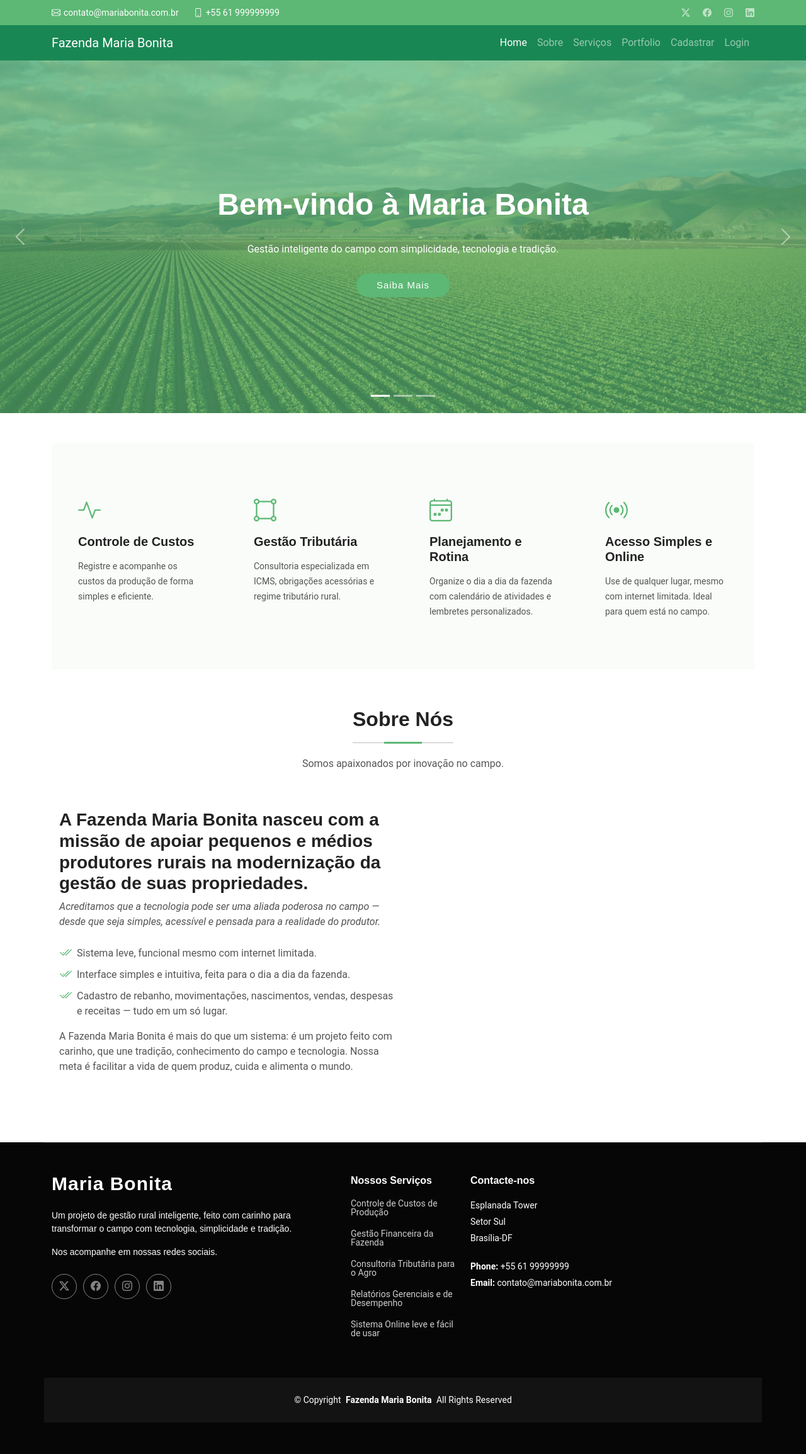
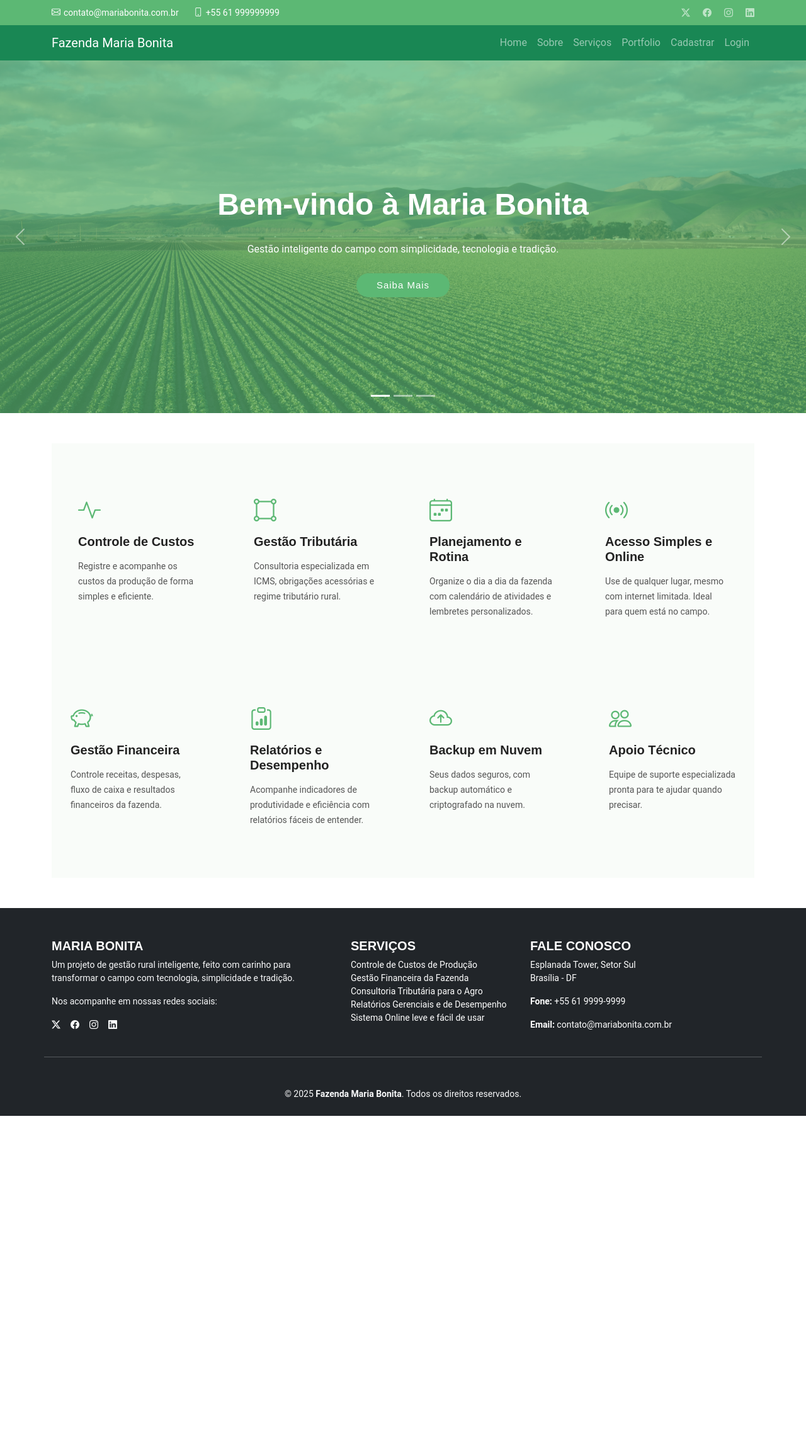
Before and after one commit to seixasita/mariabonita, a FastAPI app: page / in a window 1280 px wide. Shown: the whole page at 63% size. After the commit the page ends 1772 px from the top, so only its background shows below. Run offline with FastAPI, Linux system fonts and the light colour scheme; some libraries are stand-ins or nearby versions.

Commit message:
meohorias na organizacao

```diff
--- a/main.py
+++ b/main.py
@@ -163,9 +163,12 @@ def noticias(request: Request):
     return templates.TemplateResponse("noticias.html", {"request": request})
 
 @app.get("/sobre", response_class=HTMLResponse)
-def sobre(request: Request):
-    return templates.TemplateResponse("sobre.html", {"request": request})
-
+async def sobre(request: Request):
+    user = request.session.get("user")  # ou use o sistema de autenticação que estiver usando
+    return templates.TemplateResponse("sobre.html", {
+        "request": request,
+        "user": user
+    })
 
 @app.get("/teste", response_class=HTMLResponse)
 def teste_navbar(request: Request):
--- a/templates/base.html
+++ b/templates/base.html
@@ -4,56 +4,54 @@
   <meta charset="utf-8" />
   <meta name="viewport" content="width=device-width, initial-scale=1.0" />
   <title>{% block title %}Fazenda Maria Bonita{% endblock %}</title>
+
   <!-- Favicon -->
   <link rel="icon" href="{{ url_for('static', path='assets/img/favicon.png') }}" type="image/png" />
-  <!-- Estilos e fontes -->
+
+  <!-- CSS -->
   <link href="/static/assets/vendor/bootstrap/css/bootstrap.min.css" rel="stylesheet" />
   <link href="/static/assets/vendor/bootstrap-icons/bootstrap-icons.css" rel="stylesheet" />
   <link href="/static/assets/css/main.css" rel="stylesheet" />
+  {% block extra_css %}{% endblock %}
 </head>
-<body class="starter-page-page">
+<body class="d-flex flex-column min-vh-100">
 
   <!-- Cabeçalho -->
   <header class="header sticky-top">
-
-     <div class="topbar d-flex align-items-center accent-background">
+    <div class="topbar d-flex align-items-center accent-background">
       <div class="container d-flex justify-content-center justify-content-md-between">
         <div class="contact-info d-flex align-items-center">
-          <i class="bi bi-envelope d-flex align-items-center"><a href="mailto:contato@mariabonita.com.br">contato@mariabonita.com.br</a></i>
-          <i class="bi bi-phone d-flex align-items-center ms-4"><span>+55 61 999999999</span></i>
+          <i class="bi bi-envelope"><a href="mailto:contato@mariabonita.com.br">contato@mariabonita.com.br</a></i>
+          <i class="bi bi-phone ms-4"><span>+55 61 999999999</span></i>
         </div>
         <div class="social-links d-none d-md-flex align-items-center">
-          <a href="#" class="twitter"><i class="bi bi-twitter-x"></i></a>
-          <a href="#" class="facebook"><i class="bi bi-facebook"></i></a>
-          <a href="#" class="instagram"><i class="bi bi-instagram"></i></a>
-          <a href="#" class="linkedin"><i class="bi bi-linkedin"></i></a>
+          <a href="#"><i class="bi bi-twitter-x"></i></a>
+          <a href="#"><i class="bi bi-facebook"></i></a>
+          <a href="#"><i class="bi bi-instagram"></i></a>
+          <a href="#"><i class="bi bi-linkedin"></i></a>
         </div>
       </div>
-    </div><!-- End Top Bar -->
+    </div>
 
-   <nav class="navbar navbar-expand-lg navbar-dark bg-success sticky-top">
+    <nav class="navbar navbar-expand-lg navbar-dark bg-success sticky-top">
       <div class="container">
         <a class="navbar-brand" href="/">Fazenda Maria Bonita</a>
-        <button class="navbar-toggler" type="button" data-bs-toggle="collapse" data-bs-target="#navbarSupportedContent"
-                aria-controls="navbarSupportedContent" aria-expanded="false" aria-label="Alternar navegação">
+        <button class="navbar-toggler" type="button" data-bs-toggle="collapse" data-bs-target="#navbarSupportedContent">
           <span class="navbar-toggler-icon"></span>
         </button>
 
         <div class="collapse navbar-collapse" id="navbarSupportedContent">
           <ul class="navbar-nav ms-auto mb-2 mb-lg-0">
-            <li class="nav-item"><a class="nav-link active" aria-current="page" href="/">Home</a></li>
-            <li class="nav-item"><a class="nav-link" href="#about">Sobre</a></li>
+            <li class="nav-item"><a class="nav-link" href="/">Home</a></li>
+            <li class="nav-item"><a class="nav-link" href="/sobre">Sobre</a></li>
             <li class="nav-item"><a class="nav-link" href="#services">Serviços</a></li>
             <li class="nav-item"><a class="nav-link" href="#portfolio">Portfolio</a></li>
-
-
-
             {% if user %}
               <li class="nav-item dropdown">
-                <a class="nav-link dropdown-toggle" href="#" id="userMenu" role="button" data-bs-toggle="dropdown" aria-expanded="false">
+                <a class="nav-link dropdown-toggle" href="#" id="userMenu" role="button" data-bs-toggle="dropdown">
                   Olá, {{ user.name }}
                 </a>
-                <ul class="dropdown-menu dropdown-menu-end" aria-labelledby="userMenu">
+                <ul class="dropdown-menu dropdown-menu-end">
                   <li><a class="dropdown-item" href="/perfil">Perfil</a></li>
                   <li><a class="dropdown-item" href="/custos">Custos</a></li>
                   <li><a class="dropdown-item" href="/relatorio_custos">Relatório</a></li>
@@ -67,73 +65,29 @@
           </ul>
         </div>
       </div>
-  </nav>
+    </nav>
+  </header>
 
+  <!-- Conteúdo que ocupa largura total da página -->
+  {% block fullwidth %}{% endblock %}
 
-  </header>
-  <!-- Bloco sem container, ideal para hero full-width -->
-  {% block fullwidth %}
+  <!-- Conteúdo principal -->
+  <main class="container py-5 flex-grow-1">
+    {% block content %}{% endblock %}
+  </main>
+  <!-- Rodapé, sobrescreva com vazio se quiser removê-lo -->
+  {% block footer %}
+  <!-- Rodapé fixado no final -->
+  <footer class="bg-dark text-white text-center py-4">
+    <div class="container">
+      <p class="mb-0">© 2025 Fazenda Maria Bonita. Todos os direitos reservados.</p>
+    </div>
+  </footer>
   {% endblock %}
 
-  <!-- Conteúdo principal -->
-  <main class="container py-5">
-    {% block content %}{% endblock %}
-  </main>
-
-  <!-- Rodapé -->
-
-  <footer id="footer" class="footer dark-background">
-
-    <div class="container footer-top">
-      <div class="row gy-4">
-        <div class="col-lg-5 col-md-12 footer-about">
-          <a href="index.html" class="logo d-flex align-items-center">
-            <span class="sitename">Maria Bonita</span>
-          </a>
-          <p>Um projeto de gestão rural inteligente, feito com carinho para transformar o campo com tecnologia, simplicidade e tradição.</p>
-          <p>Nos acompanhe em nossas redes sociais.</p>
-          <div class="social-links d-flex mt-4">
-            <a href=""><i class="bi bi-twitter-x"></i></a>
-            <a href=""><i class="bi bi-facebook"></i></a>
-            <a href=""><i class="bi bi-instagram"></i></a>
-            <a href=""><i class="bi bi-linkedin"></i></a>
-          </div>
-        </div>
-
-
-        <div class="col-lg-2 col-6 footer-links">
-          <h4>Nossos Serviços</h4>
-          <ul>
-            <li><a href="#">Controle de Custos de Produção</a></li>
-            <li><a href="#">Gestão Financeira da Fazenda</a></li>
-            <li><a href="#">Consultoria Tributária para o Agro</a></li>
-            <li><a href="#">Relatórios Gerenciais e de Desempenho</a></li>
-            <li><a href="#">Sistema Online leve e fácil de usar</a></li>
-          </ul>
-        </div>
-
-        <div class="col-lg-3 col-md-12 footer-contact text-center text-md-start">
-          <h4>Contacte-nos</h4>
-          <p>Esplanada Tower</p>
-          <p>Setor Sul</p>
-          <p>Brasília-DF</p>
-          <p class="mt-4"><strong>Phone:</strong> <span>+55 61 99999999</span></p>
-          <p><strong>Email:</strong> <span>contato@mariabonita.com.br</span></p>
-        </div>
-
-      </div>
-    </div>
-
-    <div class="container copyright text-center mt-4">
-      <p>© <span>Copyright</span> <strong class="px-1 sitename">Fazenda Maria Bonita</strong> <span>All Rights Reserved</span></p>
-    </div>
-
-  </footer>
   <!-- Scripts -->
-
-  <!-- Scripts -->
-<script src="https://cdn.jsdelivr.net/npm/bootstrap@5.3.0/dist/js/bootstrap.bundle.min.js"></script>
-<script src="/static/assets/js/menu-toggle.js"></script>
-
+  <script src="/static/assets/vendor/bootstrap/js/bootstrap.bundle.min.js"></script>
+  <script src="/static/assets/js/menu-toggle.js"></script>
+  {% block extra_js %}{% endblock %}
 </body>
 </html>
--- a/templates/cadastro.html
+++ b/templates/cadastro.html
@@ -1,5 +1,5 @@
 <!-- templates/cadastro.html -->
-{% extends "clean_base.html" %}
+{% extends "base.html" %}
 
 {% block title %}Cadastro{% endblock %}
 
--- a/templates/index.html
+++ b/templates/index.html
@@ -58,7 +58,6 @@
 <section id="featured-services" class="featured-services section light-background">
   <div class="container">
     <div class="row gy-4">
-
       <div class="col-xl-3 col-md-6 d-flex" data-aos="fade-up" data-aos-delay="100">
         <div class="service-item position-relative">
           <div class="icon"><i class="bi bi-activity icon"></i></div>
@@ -66,7 +65,6 @@
           <p>Registre e acompanhe os custos da produção de forma simples e eficiente.</p>
         </div>
       </div><!-- End Service Item -->
-
       <div class="col-xl-3 col-md-6 d-flex" data-aos="fade-up" data-aos-delay="200">
         <div class="service-item position-relative">
           <div class="icon"><i class="bi bi-bounding-box-circles icon"></i></div>
@@ -74,7 +72,6 @@
           <p>Consultoria especializada em ICMS, obrigações acessórias e regime tributário rural.</p>
         </div>
       </div><!-- End Service Item -->
-
       <div class="col-xl-3 col-md-6 d-flex" data-aos="fade-up" data-aos-delay="300">
         <div class="service-item position-relative">
           <div class="icon"><i class="bi bi-calendar4-week icon"></i></div>
@@ -82,7 +79,6 @@
           <p>Organize o dia a dia da fazenda com calendário de atividades e lembretes personalizados.</p>
         </div>
       </div><!-- End Service Item -->
-
       <div class="col-xl-3 col-md-6 d-flex" data-aos="fade-up" data-aos-delay="400">
         <div class="service-item position-relative">
           <div class="icon"><i class="bi bi-broadcast icon"></i></div>
@@ -90,77 +86,94 @@
           <p>Use de qualquer lugar, mesmo com internet limitada. Ideal para quem está no campo.</p>
         </div>
       </div><!-- End Service Item -->
+    </div>
+  </div>
+  <!-- Segunda linha com mais 4 serviços -->
+  <div class="row gy-4 mt-2">
+    <div class="col-xl-3 col-md-6 d-flex" data-aos="fade-up" data-aos-delay="100">
+      <div class="service-item position-relative">
+        <div class="icon"><i class="bi bi-piggy-bank icon"></i></div>
+        <h4><a href="#" class="stretched-link">Gestão Financeira</a></h4>
+        <p>Controle receitas, despesas, fluxo de caixa e resultados financeiros da fazenda.</p>
+      </div>
+    </div>
 
+    <div class="col-xl-3 col-md-6 d-flex" data-aos="fade-up" data-aos-delay="200">
+      <div class="service-item position-relative">
+        <div class="icon"><i class="bi bi-clipboard-data icon"></i></div>
+        <h4><a href="#" class="stretched-link">Relatórios e Desempenho</a></h4>
+        <p>Acompanhe indicadores de produtividade e eficiência com relatórios fáceis de entender.</p>
+      </div>
+    </div>
+
+    <div class="col-xl-3 col-md-6 d-flex" data-aos="fade-up" data-aos-delay="300">
+      <div class="service-item position-relative">
+        <div class="icon"><i class="bi bi-cloud-arrow-up icon"></i></div>
+        <h4><a href="#" class="stretched-link">Backup em Nuvem</a></h4>
+        <p>Seus dados seguros, com backup automático e criptografado na nuvem.</p>
+      </div>
+    </div>
+
+    <div class="col-xl-3 col-md-6 d-flex" data-aos="fade-up" data-aos-delay="400">
+      <div class="service-item position-relative">
+        <div class="icon"><i class="bi bi-people icon"></i></div>
+        <h4><a href="#" class="stretched-link">Apoio Técnico</a></h4>
+        <p>Equipe de suporte especializada pronta para te ajudar quando precisar.</p>
+      </div>
     </div>
   </div>
 </section><!-- /Featured Services Section -->
 
 
-<!-- About Section -->
-    <section id="about" class="about section">
 
-      <!-- Section Title -->
-      <div class="container section-title" data-aos="fade-up">
-        <h2>Sobre Nós</h2>
-        <p>Somos apaixonados por inovação no campo.</p>
-      </div><!-- End Section Title -->
-
-      <div class="container">
-        <div class="row gy-4">
-
-          <div class="col-lg-6 content" data-aos="fade-up" data-aos-delay="200">
-            <h3>A <strong>Fazenda Maria Bonita</strong> nasceu com a missão de apoiar pequenos e médios produtores rurais na modernização da gestão de suas propriedades.</h3>
-            <p class="fst-italic">
-              Acreditamos que a tecnologia pode ser uma aliada poderosa no campo — desde que seja simples, acessível e pensada para a realidade do produtor.
-            </p>
-            <ul>
-              <li><i class="bi bi-check2-all"></i> <span>Sistema leve, funcional mesmo com internet limitada.</span></li>
-              <li><i class="bi bi-check2-all"></i> <span>Interface simples e intuitiva, feita para o dia a dia da fazenda.</span></li>
-              <li><i class="bi bi-check2-all"></i> <span>Cadastro de rebanho, movimentações, nascimentos, vendas, despesas e receitas — tudo em um só lugar.</span></li>
-            </ul>
-            <p>
-              A Fazenda Maria Bonita é mais do que um sistema: é um projeto feito com carinho, que une tradição, conhecimento do campo e tecnologia. Nossa meta é facilitar a vida de quem produz, cuida e alimenta o mundo.
-            </p>
-          </div>
+<!-- Resto da página -->
+{% endblock %}
+{% block footer %}
+<!-- Novo rodapé personalizado para a página index -->
+<!-- Rodapé -->
+  <!-- Rodapé -->
+<footer id="footer" class="footer bg-dark text-light pt-5 pb-4">
+  <div class="container">
+    <div class="row gy-4">
+      <div class="col-lg-5 col-md-12">
+        <h5 style="color: white;" class="text-uppercase fw-bold">Maria Bonita</h5>
+        <p>Um projeto de gestão rural inteligente, feito com carinho para transformar o campo com tecnologia, simplicidade e tradição.</p>
+        <p>Nos acompanhe em nossas redes sociais:</p>
+        <div class="d-flex gap-3">
+          <a href="#" class="text-light"><i class="bi bi-twitter-x"></i></a>
+          <a href="#" class="text-light"><i class="bi bi-facebook"></i></a>
+          <a href="#" class="text-light"><i class="bi bi-instagram"></i></a>
+          <a href="#" class="text-light"><i class="bi bi-linkedin"></i></a>
         </div>
       </div>
 
+      <!-- SERVIÇOS -->
+      <div class="col-lg-3 col-6">
+        <h5 style="color: white;" class="text-uppercase fw-bold">Serviços</h5>
+        <ul class="list-unstyled">
+          <li><a href="#" style="color: white;">Controle de Custos de Produção</a></li>
+          <li><a href="#" style="color: white;">Gestão Financeira da Fazenda</a></li>
+          <li><a href="#" style="color: white;">Consultoria Tributária para o Agro</a></li>
+          <li><a href="#" style="color: white;">Relatórios Gerenciais e de Desempenho</a></li>
+          <li><a href="#" style="color: white;">Sistema Online leve e fácil de usar</a></li>
+        </ul>
       </div>
 
-    </section><!-- /About Section -->
+      <!-- FALE CONOSCO -->
+      <div class="col-lg-4 col-md-12">
+        <h5 style="color: white;" class="text-uppercase fw-bold">Fale Conosco</h5>
+        <p style="color: white;">Esplanada Tower, Setor Sul<br>Brasília - DF</p>
+        <p style="color: white;"><strong>Fone:</strong> +55 61 9999-9999</p>
+        <p style="color: white;"><strong>Email:</strong> contato@mariabonita.com.br</p>
+      </div>
 
-<!-- Resto da página -->
 
-<!-- Mensagens -->
-{#
-<!-- Mensagens -->
-{% if request.session.get("mensagem") %}
-  <div class="alert alert-success alert-dismissible fade show" role="alert">
-    {{ request.session.mensagem }}
-    <button type="button" class="btn-close" data-bs-dismiss="alert" aria-label="Fechar"></button>
+    <hr class="my-4 border-light" />
+
+    <div class="text-center">
+      <p class="mb-0">&copy; 2025 <strong>Fazenda Maria Bonita</strong>. Todos os direitos reservados.</p>
+    </div>
   </div>
-  {% set _ = request.session.update({'mensagem': None}) %}
-{% endif %}
-
-<!-- Área de Login ou Boas-vindas -->
-<div class="my-4 text-center">
-  {% if user %}
-    <p class="lead">Você está logado como <strong>{{ user.name }}</strong> (CPF: {{ user.cpf }})</p>
-  {% else %}
-    <p class="lead">Por favor, faça login ou cadastre-se para continuar.</p>
-
-    <div class="d-flex justify-content-center gap-3 mt-3">
-      <a href="/login" class="btn btn-success d-inline-flex align-items-center gap-2">
-        <i class="bi bi-box-arrow-in-right"></i>
-        Login
-      </a>
-      <a href="/cadastro" class="btn btn-outline-success d-inline-flex align-items-center gap-2">
-        <i class="bi bi-person-plus"></i>
-        Criar conta
-      </a>
-    </div>
-  {% endif %}
-</div>
-#}
+</footer>
 
 {% endblock %}
--- a/templates/login.html
+++ b/templates/login.html
@@ -1,4 +1,4 @@
-{% extends "clean_base.html" %}
+{% extends "base.html" %}
 
 {% block title %}Login{% endblock %}
 
--- a/templates/perfil.html
+++ b/templates/perfil.html
@@ -1,12 +1,10 @@
-{% extends "clean_base.html" %}
+{% extends "base.html" %}
 
 {% block title %}Perfil do Usuário{% endblock %}
 
 {% block content %}
-<div class="container mt-5">
   <h2>Olá, {{ user.name }}!</h2>
   <p><strong>CPF:</strong> {{ user.cpf }}</p>
   <p>Esta é sua área privada onde você pode ver seus dados e gerenciar sua conta.</p>
-  <a href="/" class="btn btn-success w-100">Voltar à Home</a>
-</div>
+  <a href="/" class="btn btn-success w-100 mt-4">Voltar à Home</a>
 {% endblock %}
--- a/templates/sucesso.html
+++ b/templates/sucesso.html
@@ -1,4 +1,4 @@
-{% extends "clean_base.html" %}
+{% extends "base.html" %}
 
 {% block title %}Sucesso Cadastro{% endblock %}
 
```
Also changed, not shown: templates/custos.html (+24 -12 lines), templates/sobre.html (+28 -11 lines), 1 other file.
